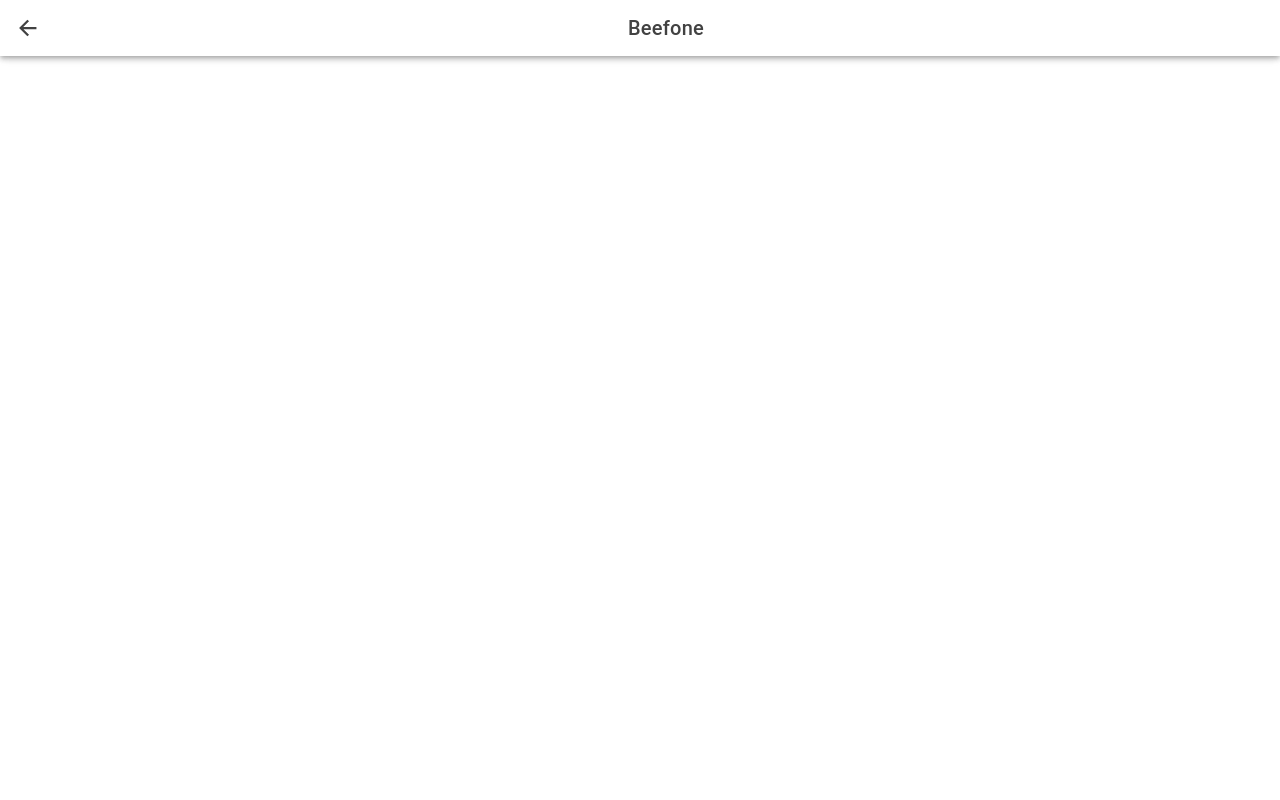
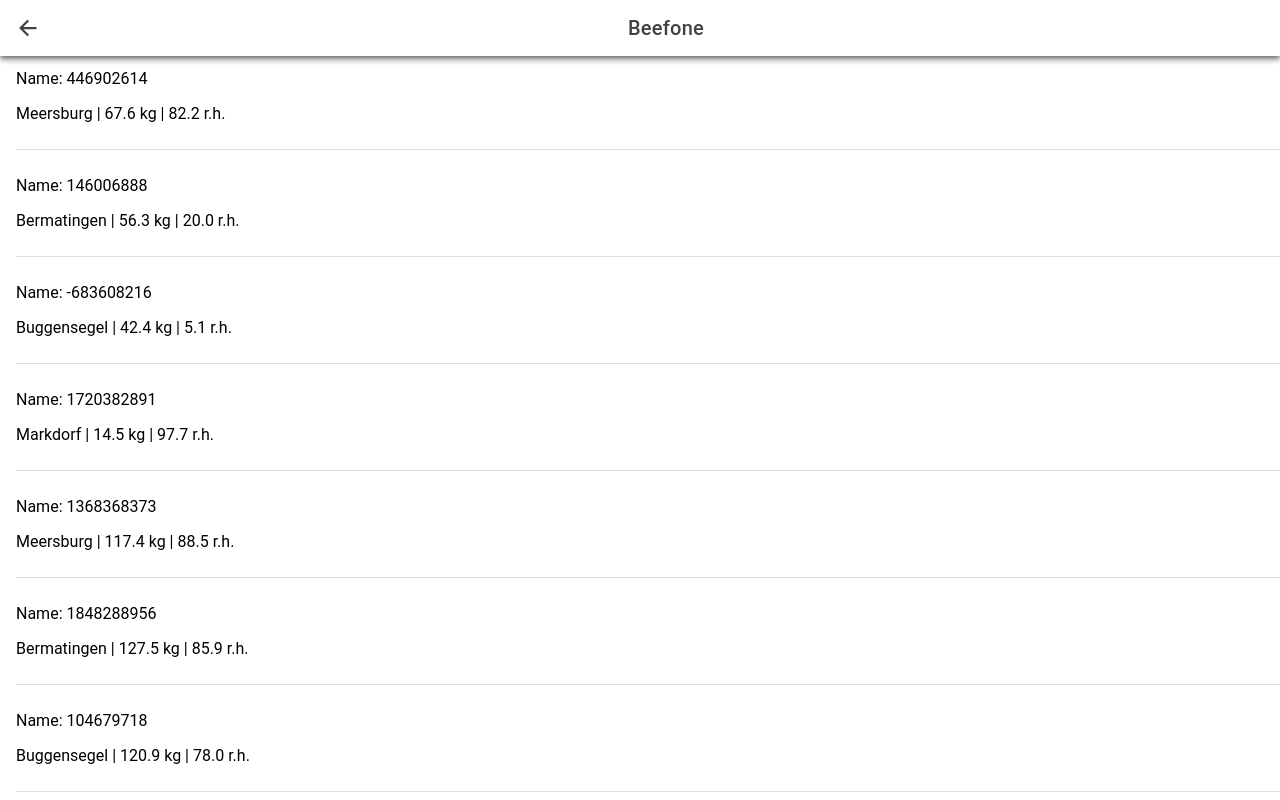
Before and after one commit to TobiSc/beefone, a React (Vite) app: page /scales in a window 1280 px wide. Built offline with nearby package versions, Linux system fonts and the light colour scheme.

Commit message:
Added scales List with dummy data

```diff
--- a/package.json
+++ b/package.json
@@ -26,7 +26,8 @@
     "react": "^18.2.0",
     "react-dom": "^18.2.0",
     "react-router": "^5.3.4",
-    "react-router-dom": "^5.3.4"
+    "react-router-dom": "^5.3.4",
+    "seedrandom": "^3.0.5"
   },
   "devDependencies": {
     "@capacitor/cli": "5.4.2",
@@ -35,6 +36,7 @@
     "@testing-library/user-event": "^14.4.3",
     "@types/react": "^18.0.27",
     "@types/react-dom": "^18.0.10",
+    "@types/seedrandom": "^3.0.7",
     "@vitejs/plugin-legacy": "^4.0.2",
     "@vitejs/plugin-react": "^4.0.1",
     "cypress": "^12.7.0",
--- a/src/App.tsx
+++ b/src/App.tsx
@@ -23,6 +23,7 @@
 import './theme/variables.css';
 import Sidebar from './components/Sidebar';
 import AppBar from './components/AppBar';
+import Scales from './pages/Home/Scales';
 
 setupIonicReact();
 
@@ -38,6 +39,9 @@
         <Route exact path="/">
           <Redirect to="/home" />
         </Route>
+        <Route exact path="/scales">
+          <Scales />
+        </Route>
       </IonRouterOutlet>
     </IonReactRouter>
   </IonApp>
--- /dev/null
+++ b/src/pages/Home/Scales.tsx
@@ -0,0 +1,61 @@
+import { IonCard, IonCardContent, IonCardHeader, IonCardTitle, IonItem, IonLabel, IonList } from "@ionic/react";
+import Page from "../../components/Page"
+import seedrandom from "seedrandom";
+
+type ScaleData = {
+    weight: number | null,
+    humidity: number | null,
+    timestamp: number
+}
+
+type Scale = {
+    name: string,
+    position: string,
+    id: string,
+    data: ScaleData[]
+}
+
+const dummyData = generateDummyData();
+
+const Scales: React.FC = () => {
+    return (
+      <Page>
+        <IonList>
+            {
+                dummyData.map((scale)=>{
+                    console.log("yay")
+                    return (<IonItem>
+                        <IonLabel><p>Name: {scale.name}</p><p>{scale.position} | {scale.data[scale.data.length - 1].weight?.toFixed(1)} kg | {scale.data[scale.data.length -1].humidity?.toFixed(1)} r.h.</p></IonLabel>
+                    </IonItem>)
+                })
+            }
+        </IonList>
+      </Page>
+    );
+  };
+
+  export default Scales;
+
+function generateDummyData() : Scale[] {
+    let scales: Scale[] = [];
+    let generator = seedrandom("seed");
+    for (let i = 0; i < 34; i++) {
+        let id = generator.int32().toString()
+        let scale: Scale = {
+            id,
+            name: id,
+            position: ["Bermatingen", "Buggensegel", "Markdorf", "Meersburg"][i%4],
+            data: []
+        }
+        for (let j = 0; j < 168; j++) {
+            let scaleData: ScaleData = {
+                weight: generator() * 150,
+                humidity: generator() * 100,
+                timestamp: Date.now() - (1000 * 60 * 60 * j)
+            }
+            scale.data.push(scaleData);
+        }
+        scales.push(scale)
+    }
+    return scales;
+}
```
Also changed, not shown: 1 other file (tests, documents, lock files or other folders).
